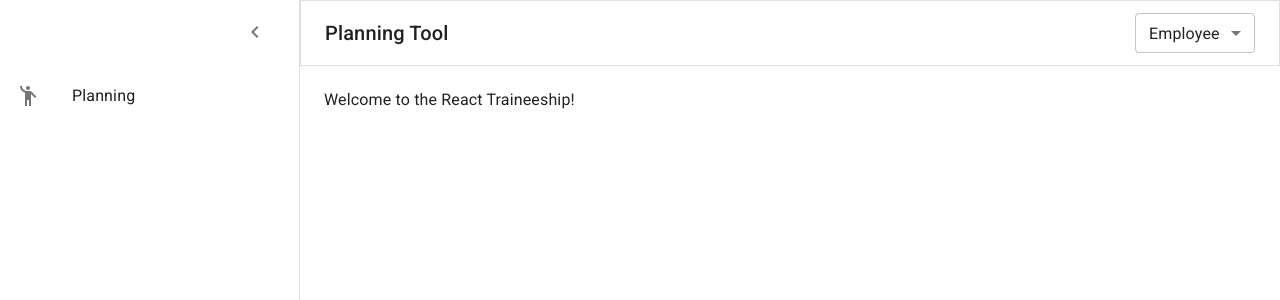
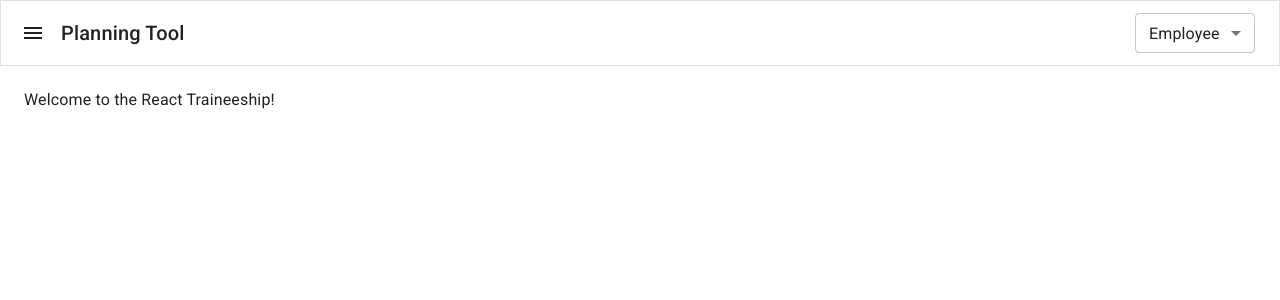
Before and after one commit to DePotterr/axxes-trainee-react, a React (Create React App) app: page / in a window 1280 px wide. Shown: the top 300 px of the page. Built offline with nearby package versions, Linux system fonts and the light colour scheme.

Commit message:
chore: add ex2 solution

```diff
--- a/src/shared/components/Layout/Layout.jsx
+++ b/src/shared/components/Layout/Layout.jsx
@@ -1,4 +1,4 @@
-import { Fragment } from "react";
+import { useState, Fragment } from "react";
 import { node } from "prop-types";
 import { Toolbar } from "@mui/material";
 import Drawer from "../Drawer";
@@ -6,14 +6,22 @@ import AppBar from "../AppBar";
 import { Content } from "./Layout.style";
 
 const Layout = ({ children }) => {
-  const open = true;
+  const [open, setOpen] = useState(false);
+
+  const handleDrawerOpen = () => {
+    setOpen(true);
+  };
+
+  const handleDrawerClose = () => {
+    setOpen(false);
+  };
 
   return (
     <Fragment>
-      <AppBar open={open} />
+      <AppBar open={open} onMenuClick={handleDrawerOpen} />
       <div>
         <Toolbar />
-        <Drawer open={open} />
+        <Drawer open={open} onDrawerClose={handleDrawerClose} />
         <Content open={open}>{children}</Content>
       </div>
     </Fragment>
```
